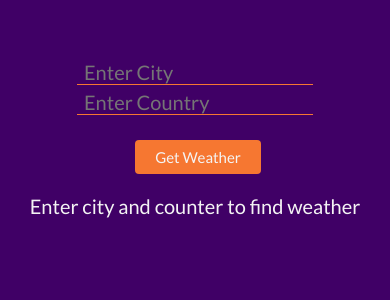
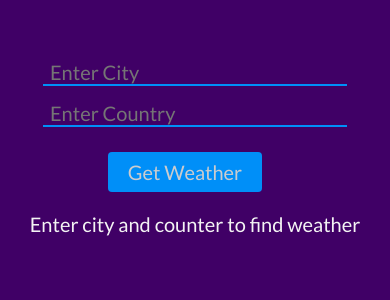
Before and after one commit to Mamun746/WeatherApp, a React (Create React App) app: page / in a window 390 px wide. Shown: the top 300 px of the page. Built offline with nearby package versions, Linux system fonts and the light colour scheme; no server answers.

Commit message:
Update style.scss

```diff
--- a/src/style/style.scss
+++ b/src/style/style.scss
@@ -1,17 +1,22 @@
 @import url("https://fonts.googleapis.com/css?family=Lato|Roboto+Condensed&display=swap");
 @import "variables";
 
+// Utilities
 * {
   padding: 0;
   margin: 0;
   box-sizing: border-box;
   font-family: "Lato", sans-serif;
+  color: #cbccce;
 }
 
 body {
   background: #400066;
+  width: 100%;
+  max-height: 100vh;
 }
 
+// Input city and country
 .input-data {
   display: flex;
   justify-content: center;
@@ -21,33 +26,32 @@ body {
     margin: 5px;
     input[type="text"] {
       font-size: 20px;
-      flex-shrink: 1;
-      color: #f4f4f4;
+      color: #cbccce;
       padding: 0px 7px;
       border: none;
       background: #400066;
-      border-bottom: 1px solid #f67731;
+      border-bottom: 2px solid #008ff8;
     }
   }
 }
 
+// Submit Button
 input[type="submit"] {
   border: none;
   padding: 8px 20px;
-  margin-top: 20px;
-  background: #f67731;
+  margin-top: 10px;
+  background: #008ff8;
   margin-left: 6px;
   cursor: pointer;
-  color: #f4f4f4;
-  font-size: 15px;
+  color: #cbccce;
+  font-size: 20px;
   border-radius: 4px;
 }
 
 .main-data {
   display: flex;
   justify-content: center;
-
-  color: #f4f4f4;
+  color: #cbccce;
 }
 
 // Min&max temp
@@ -59,31 +63,73 @@ input[type="submit"] {
   font-size: 20px;
 }
 
+// List style
 ul {
   list-style: none;
   margin-top: 15px;
   li {
     padding: 10px;
-    border-bottom: 1px solid #f67731;
-    width: 450px;
+    border-bottom: 1px solid #008ff8;
+    width: 500px;
     text-transform: capitalize;
   }
 }
 
-@media only screen and (max-width: 600px) {
+.list {
+  display: flex;
+  justify-content: center;
+  color: #fff;
 }
 
-@media only screen and (max-width: 700px) {
+// Temp style
+.minHighTemp {
+  margin-left: -35px;
+  padding-top: 10px;
+}
+.description {
+  padding-top: 20px;
+  margin-left: -50px;
+  text-transform: capitalize;
+}
+
+// Add media query
+@media only screen and (max-width: 630px) {
+  input[type="submit"] {
+    margin-left: 80px;
+  }
+  .temperature {
+    margin-left: 50px;
+  }
+  img {
+    margin-left: 50px;
+  }
+  .minHighTemp {
+    margin-left: 20px;
+  }
+  .description {
+    margin-left: 0px;
+  }
+}
+
+@media only screen and (max-width: 730px) {
+  input[type="text"] {
+    width: 80%;
+  }
   .input-data {
     display: block;
     text-align: center;
   }
   ul {
     li {
-      padding: 10px;
-      border-bottom: 1px solid #f67731;
-      width: 350px;
+      justify-content: flex-start;
+      width: 100%;
       text-transform: capitalize;
     }
   }
+  .input {
+    padding-bottom: 10px;
+  }
+  input[type="submit"] {
+    margin-right: 100px;
+  }
 }
```
